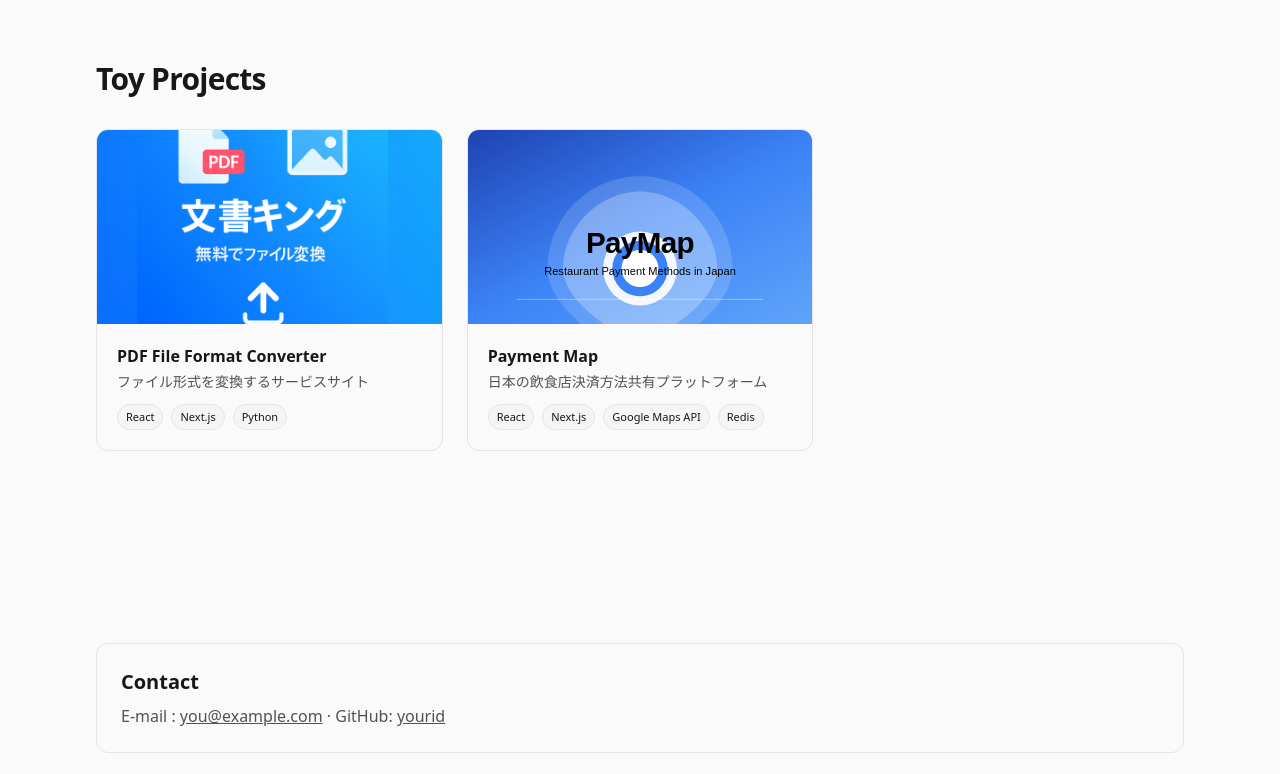
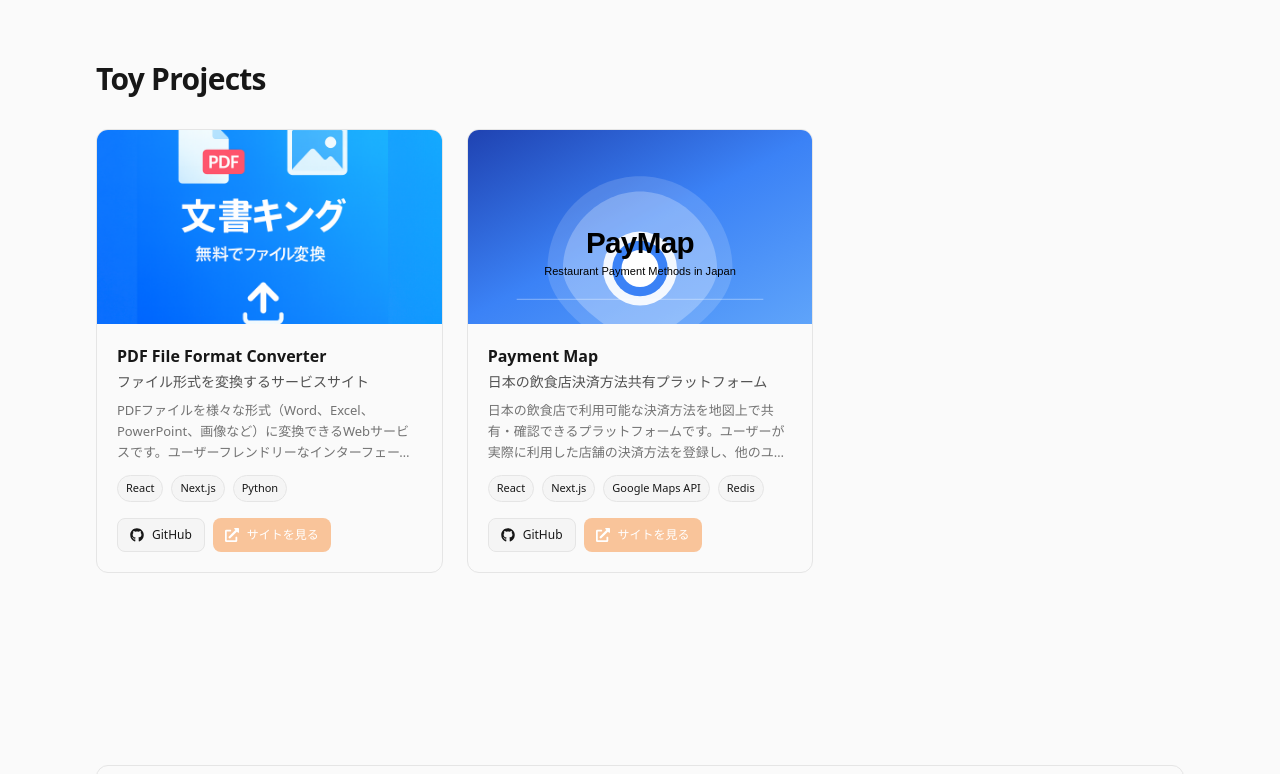
Before and after one commit to jongik96/portfolio, a React (Create React App) app: page / in a window 1280 px wide. Shown: the part 1160-1934 px from the top of the page. Built offline with nearby package versions, Linux system fonts and the light colour scheme.

Commit message:
footer update

```diff
--- a/src/components/ProjectCard.jsx
+++ b/src/components/ProjectCard.jsx
@@ -1,23 +1,63 @@
+import { FaGithub, FaExternalLinkAlt } from "react-icons/fa";
+
 export default function ProjectCard({ project }) {
   return (
-    <a href={project.link} target="_blank" rel="noreferrer"
-      className="group rounded-xl overflow-hidden border border-neutral-200 dark:border-neutral-800 hover:-translate-y-1 hover:shadow-md transition duration-200 touch-manipulation"
-      aria-label={project.title}>
-      <div className="aspect-video overflow-hidden bg-neutral-100 dark:bg-neutral-900">
-        <img src={project.thumbnail} alt={`${project.title} thumbnail`}
-             className="w-full h-full object-cover group-hover:scale-[1.03] transition duration-300" loading="lazy" />
-      </div>
+    <div className="group rounded-xl overflow-hidden border border-neutral-200 dark:border-neutral-800 hover:-translate-y-1 hover:shadow-md transition duration-200 touch-manipulation">
+      <a href={project.link} target="_blank" rel="noreferrer"
+        className="block"
+        aria-label={`${project.title} を開く`}>
+        <div className="aspect-video overflow-hidden bg-neutral-100 dark:bg-neutral-900">
+          <img src={project.thumbnail} alt={`${project.title} thumbnail`}
+               className="w-full h-full object-cover group-hover:scale-[1.03] transition duration-300" loading="lazy" />
+        </div>
+      </a>
+
       <div className="p-4 sm:p-5">
         <h3 className="font-semibold text-sm sm:text-base">{project.title}</h3>
         <p className="text-[13px] sm:text-sm text-neutral-600 dark:text-neutral-400 line-clamp-2 mt-1">
           {project.description}
         </p>
+
+        {/* 세부설명 추가 */}
+        {project.description_detail && (
+          <p className="text-[12px] sm:text-[13px] text-neutral-500 dark:text-neutral-500 mt-2 line-clamp-3 leading-relaxed">
+            {project.description_detail}
+          </p>
+        )}
+
         <div className="mt-3 flex flex-wrap gap-2">
           {project.tags.map(t => (
             <span key={t} className="text-[10px] sm:text-[11px] px-2 py-1 rounded-full bg-neutral-100 dark:bg-neutral-900 border border-neutral-200 dark:border-neutral-800">{t}</span>
           ))}
         </div>
+
+        {/* 링크 버튼들 */}
+        <div className="mt-4 flex gap-2">
+          {project.github && (
+            <a
+              href={project.github}
+              target="_blank"
+              rel="noreferrer"
+              className="inline-flex items-center gap-2 px-3 py-2 text-xs rounded-lg bg-neutral-100 dark:bg-neutral-900 border border-neutral-200 dark:border-neutral-800 hover:bg-neutral-200 dark:hover:bg-neutral-800 transition-colors"
+              aria-label="GitHub リポジトリを開く"
+            >
+              <FaGithub className="text-sm" />
+              GitHub
+            </a>
+          )}
+
+          <a
+            href={project.link}
+            target="_blank"
+            rel="noreferrer"
+            className="inline-flex items-center gap-2 px-3 py-2 text-xs rounded-lg bg-pastel-accent hover:bg-pastel-accent/90 text-white transition-colors"
+            aria-label="プロジェクトサイトを開く"
+          >
+            <FaExternalLinkAlt className="text-sm" />
+            サイトを見る
+          </a>
+        </div>
       </div>
-    </a>
+    </div>
   );
 }
--- a/src/data/projects.jsx
+++ b/src/data/projects.jsx
@@ -3,7 +3,9 @@ export default [
     slug: "pdfers",
     title: "PDF File Format Converter",
     description: "ファイル形式を変換するサービスサイト",
+    description_detail: "PDFファイルを様々な形式（Word、Excel、PowerPoint、画像など）に変換できるWebサービスです。ユーザーフレンドリーなインターフェースと高速な変換処理を提供し、ビジネスや個人用途での文書変換ニーズに対応しています。",
     link: "https://pdfers.com",
+    github: "https://github.com/jongik96/pdf-converter",
     thumbnail: "/img/pdferslogo.png",
     tags: ["React", "Next.js", "Python"],
   },
@@ -11,7 +13,9 @@ export default [
     slug: "payment-map",
     title: "Payment Map",
     description: "日本の飲食店決済方法共有プラットフォーム",
+    description_detail: "日本の飲食店で利用可能な決済方法を地図上で共有・確認できるプラットフォームです。ユーザーが実際に利用した店舗の決済方法を登録し、他のユーザーが事前に決済方法を確認できることで、キャッシュレス決済の普及を促進します。",
     link: "https://paymap-japan.vercel.app/",
+    github: "https://github.com/jongik96/payment-map",
     thumbnail: "/img/og-image-simple.svg",
     tags: ["React","Next.js","Google Maps API","Redis"],
   },
--- a/src/index.js
+++ b/src/index.js
@@ -55,7 +55,8 @@ function Home() {
         <div className="rounded-xl border border-neutral-200 dark:border-neutral-800 p-5 sm:p-6">
           <h3 className="text-lg sm:text-xl font-semibold mb-2">Contact</h3>
           <p className="text-sm sm:text-base text-neutral-600 dark:text-neutral-400">
-            E-mail : <a className="underline" href="mailto:you@example.com">you@example.com</a> · GitHub: <a className="underline" href="https://github.com/yourid">yourid</a>
+            E-mail : <a className="underline" href="mailto:pji3503@gmail.com">pji3503@gmail.com</a> ·
+            GitHub: <a className="underline" href="https://github.com/jongik96">jongik96</a>
           </p>
         </div>
       </section>
```
